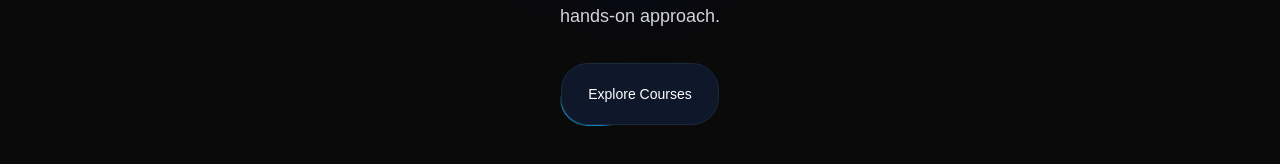
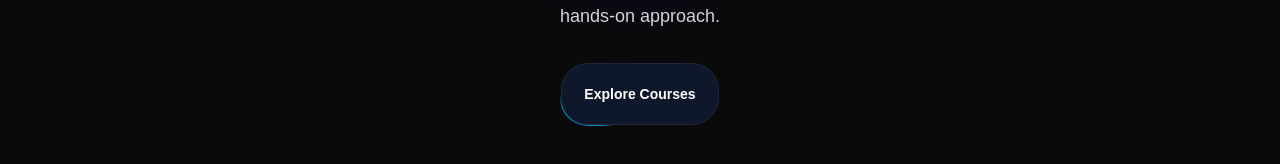
Before and after one commit to Debraj741/CS-Academy, a Next.js app: page / in a window 1280 px wide. Shown: the part 366-530 px from the top of the page. Built offline with nearby package versions, Linux system fonts and the light colour scheme.

Commit message:
Update button weight

```diff
--- a/src/components/HeroSection.tsx
+++ b/src/components/HeroSection.tsx
@@ -25,7 +25,7 @@ function HeroSection() {
         <Link href={"/courses"}>
             <Button
             borderRadius="1.75rem"
-            className="bg-white dark:bg-slate-900 text-black dark:text-white border-neutral-200 dark:border-slate-800"
+            className="bg-white dark:bg-slate-900 text-black dark:text-white border-neutral-200 dark:border-slate-800 font-semibold"
             >
             Explore Courses
             </Button>
```
